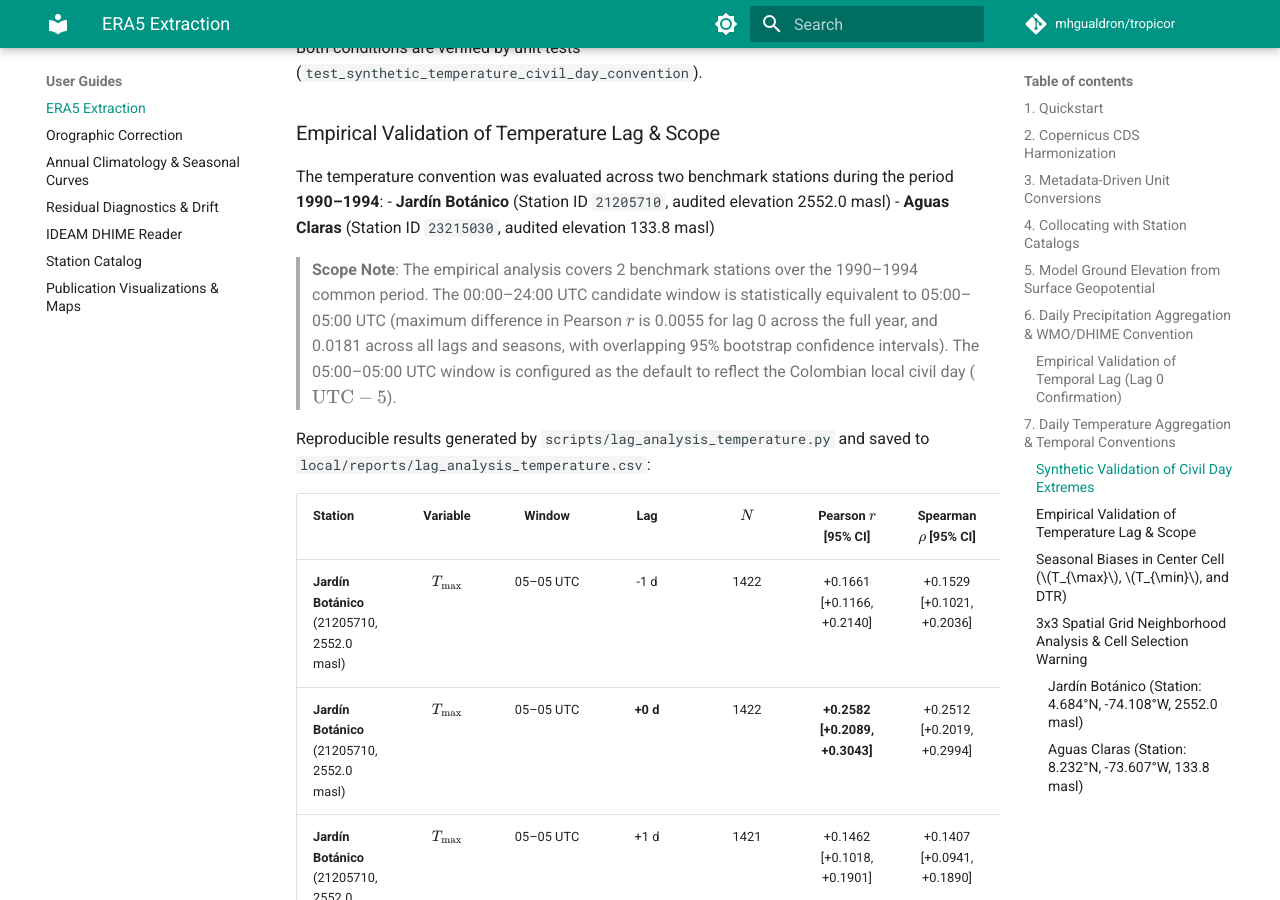
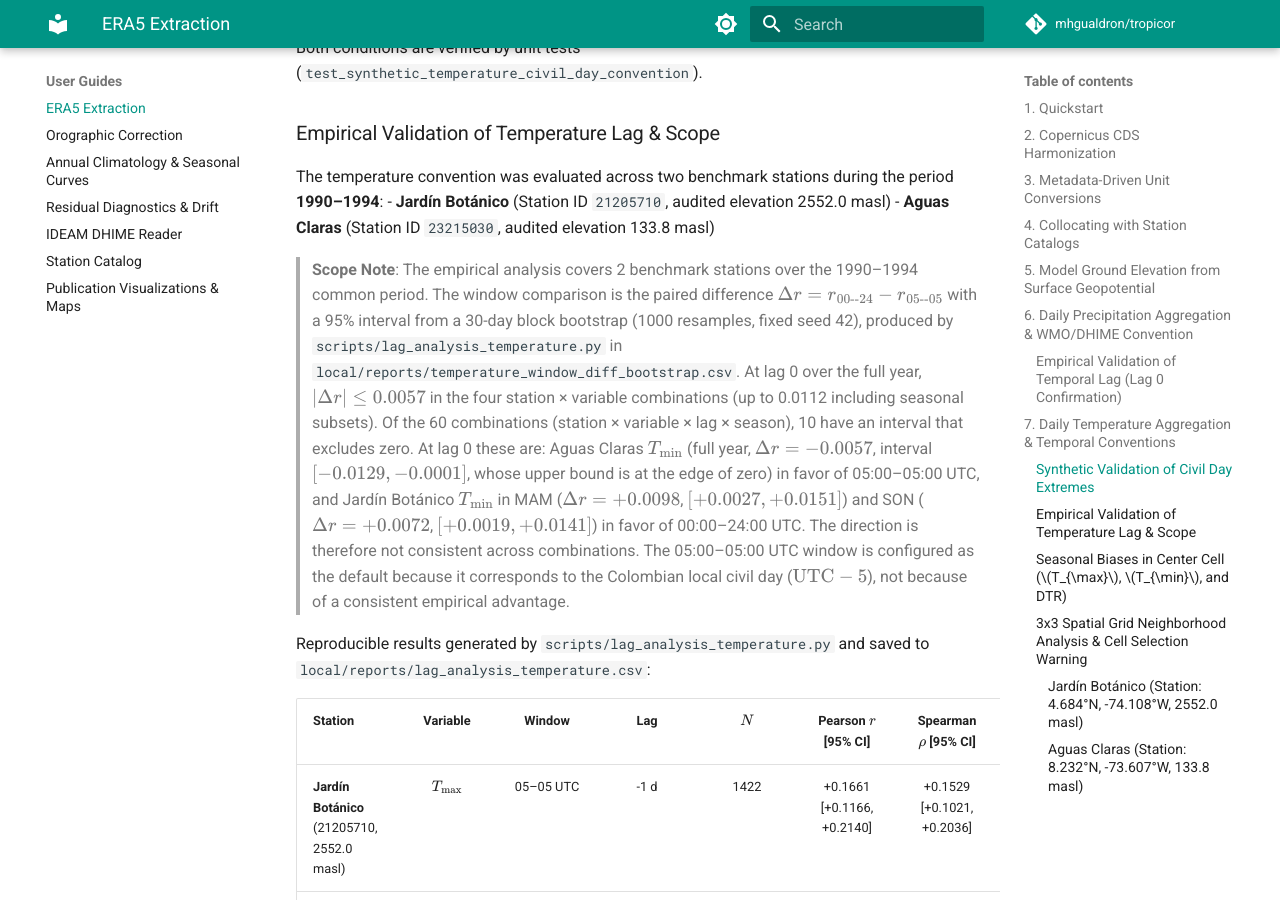
Before and after one commit to mhgualdron/tropicor, an MkDocs documentation site: the page built from docs/guides/era5-extraction.md, in a window 1280 px wide and 900 px high, scrolled down 4486 px. Built offline with MkDocs 1.6.1 and Material for MkDocs 9.7.7, drawn with Linux system fonts in a browser that asks for light colours; comment, search, counter and statistics services are not loaded.

Commit message:
docs(guides): report paired window-difference intervals from regenerated script output

```diff
--- a/docs/guides/era5-extraction.md
+++ b/docs/guides/era5-extraction.md
@@ -139,7 +139,7 @@ The temperature convention was evaluated across two benchmark stations during th
 - **Jardín Botánico** (Station ID `21205710`, audited elevation 2552.0 masl)
 - **Aguas Claras** (Station ID `23215030`, audited elevation 133.8 masl)
 
-> **Scope Note**: The empirical analysis covers 2 benchmark stations over the 1990–1994 common period. The 00:00–24:00 UTC candidate window is statistically equivalent to 05:00–05:00 UTC (maximum difference in Pearson $r$ is 0.0055 for lag 0 across the full year, and 0.0181 across all lags and seasons, with overlapping 95% bootstrap confidence intervals). The 05:00–05:00 UTC window is configured as the default to reflect the Colombian local civil day ($\text{UTC}-5$).
+> **Scope Note**: The empirical analysis covers 2 benchmark stations over the 1990–1994 common period. The window comparison is the paired difference $\Delta r = r_{00\text{--}24} - r_{05\text{--}05}$ with a 95% interval from a 30-day block bootstrap (1000 resamples, fixed seed 42), produced by `scripts/lag_analysis_temperature.py` in `local/reports/temperature_window_diff_bootstrap.csv`. At lag 0 over the full year, $|\Delta r| \le 0.0057$ in the four station × variable combinations (up to 0.0112 including seasonal subsets). Of the 60 combinations (station × variable × lag × season), 10 have an interval that excludes zero. At lag 0 these are: Aguas Claras $T_{\min}$ (full year, $\Delta r = -0.0057$, interval $[-0.0129, -0.0001]$, whose upper bound is at the edge of zero) in favor of 05:00–05:00 UTC, and Jardín Botánico $T_{\min}$ in MAM ($\Delta r = +0.0098$, $[+0.0027, +0.0151]$) and SON ($\Delta r = +0.0072$, $[+0.0019, +0.0141]$) in favor of 00:00–24:00 UTC. The direction is therefore not consistent across combinations. The 05:00–05:00 UTC window is configured as the default because it corresponds to the Colombian local civil day ($\text{UTC}-5$), not because of a consistent empirical advantage.
 
 Reproducible results generated by `scripts/lag_analysis_temperature.py` and saved to `local/reports/lag_analysis_temperature.csv`:
 
```
